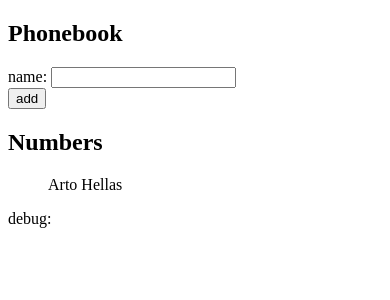
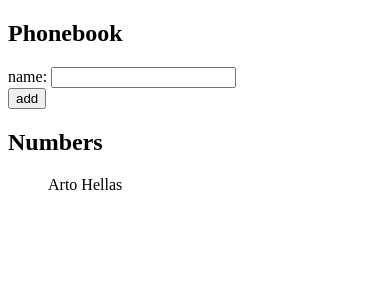
Before and after one commit to elksim/mooc_fullstackopen, a React (Vite) app in the folder part2/phonebook/: page / in a window 390 px wide. Shown: the top 300 px of the page. Built offline with nearby package versions, Linux system fonts and the light colour scheme.

Commit message:
phonebook 2.7

```diff
--- a/part2/phonebook/src/App.jsx
+++ b/part2/phonebook/src/App.jsx
@@ -11,15 +11,17 @@ const App = () => {
 
 	const addName = (event) => {
 		event.preventDefault();
-		console.log("adding name ", newName);
-		setPersons(persons.concat({ name: newName }));
-		setNewName("");
+		if (!persons.some((person) => person.name == newName)) {
+			setPersons(persons.concat({ name: newName }));
+			setNewName("");
+		} else {
+			window.alert(`${newName} is already in the phonebook.`);
+		}
 	};
 
 	return (
 		<div>
 			<h2>Phonebook</h2>
-			{console.log("persons is ", persons)}
 			<form onSubmit={addName}>
 				<div>
 					name: <input value={newName} onChange={handleNameChange} />
@@ -34,7 +36,6 @@ const App = () => {
 					<div key={person.name}>{person.name}</div>
 				))}
 			</ul>
-			<div>debug: {newName}</div>
 		</div>
 	);
 };
```
Also changed, not shown: 1 other file (tests, documents, lock files or other folders).
